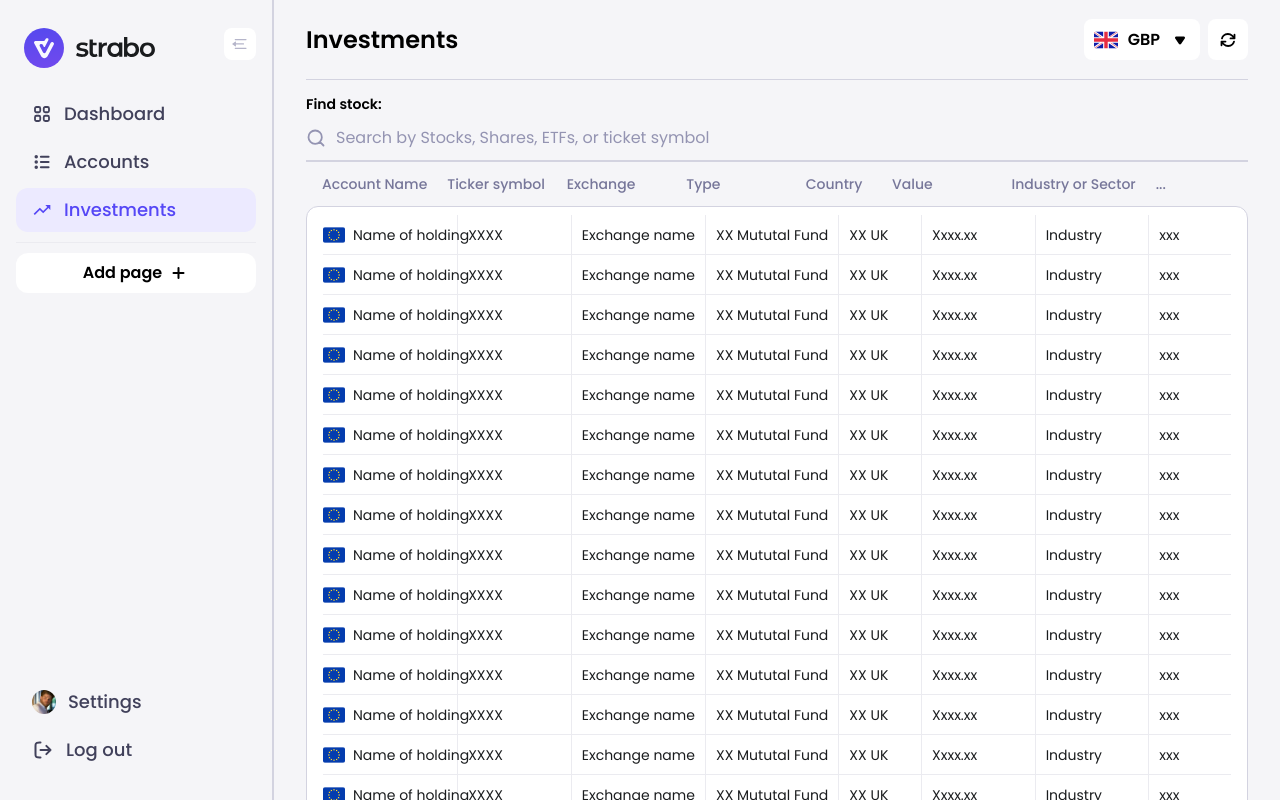
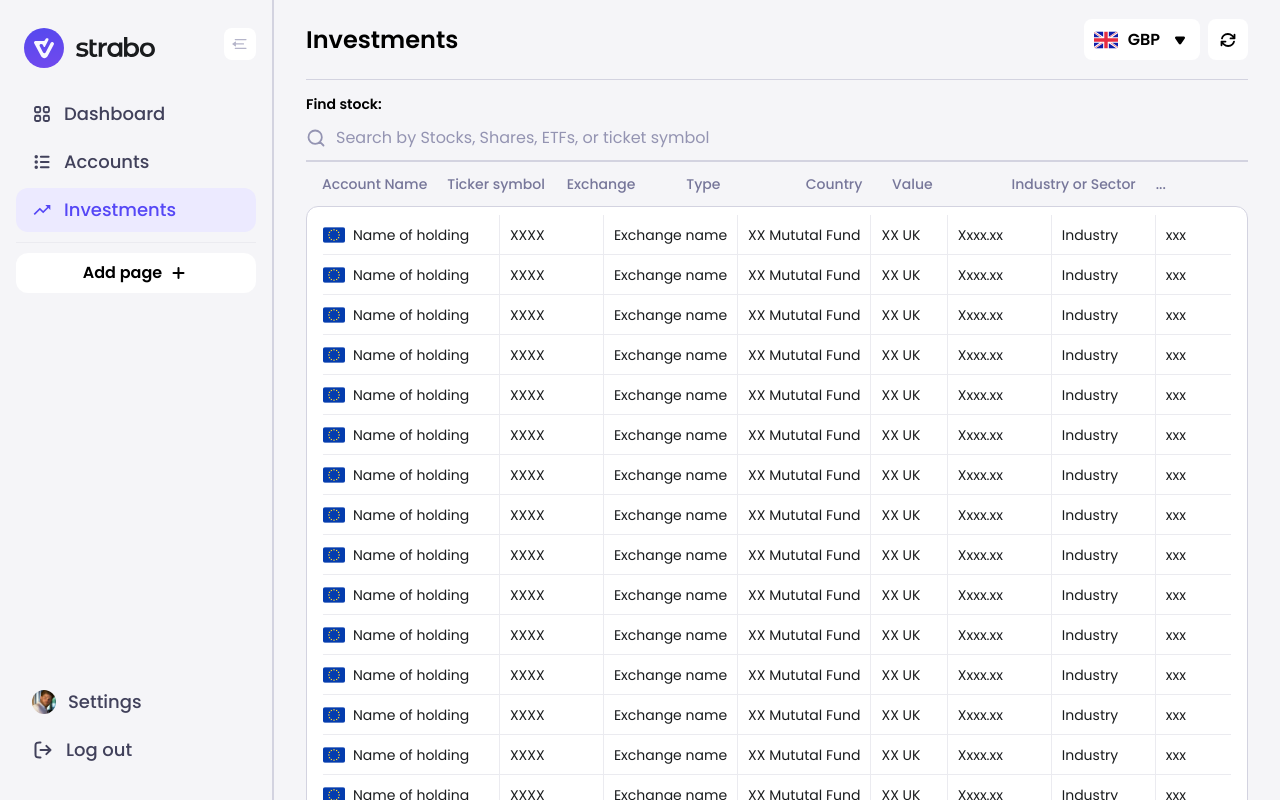
Before and after one commit to tomas249/strabo-app, a Next.js app in the folder client/: page /investments in a window 1280 px wide. Built offline with nearby package versions, Linux system fonts and the light colour scheme.

Commit message:
fix mobile width row with icon

```diff
--- a/client/app/investments/page.tsx
+++ b/client/app/investments/page.tsx
@@ -77,7 +77,7 @@ export default function Investments() {
                   key={index}
                   className="flex h-10 flex-1 items-center border-b-[1px] border-neutral-100 last:border-0"
                 >
-                  <div className="flex h-full flex-[3] items-center gap-2 border-r-[1px] border-neutral-100 px-2.5 first:pl-0 last:border-0">
+                  <div className="flex h-full min-w-fit flex-[6] items-center gap-2 border-r-[1px] border-neutral-100 px-2.5 first:pl-0 last:border-0">
                     <Image
                       src={`/countries/country-EU.svg`}
                       alt="Name of holding"
@@ -88,6 +88,11 @@ export default function Investments() {
                       Name of holding
                     </span>
                   </div>
+                  {/* <div className="flex h-full flex-[6] items-center border-r-[1px] border-neutral-100 px-2.5 first:pl-0 last:border-0">
+                    <span className="inline-block whitespace-nowrap text-sm font-normal text-[#1A1C1E]">
+                      Name of Holding
+                    </span>
+                  </div> */}
                   <div className="flex h-full flex-[3] items-center border-r-[1px] border-neutral-100 px-2.5 first:pl-0 last:border-0">
                     <span className="inline-block whitespace-nowrap text-sm font-normal text-[#1A1C1E]">
                       XXXX
```
